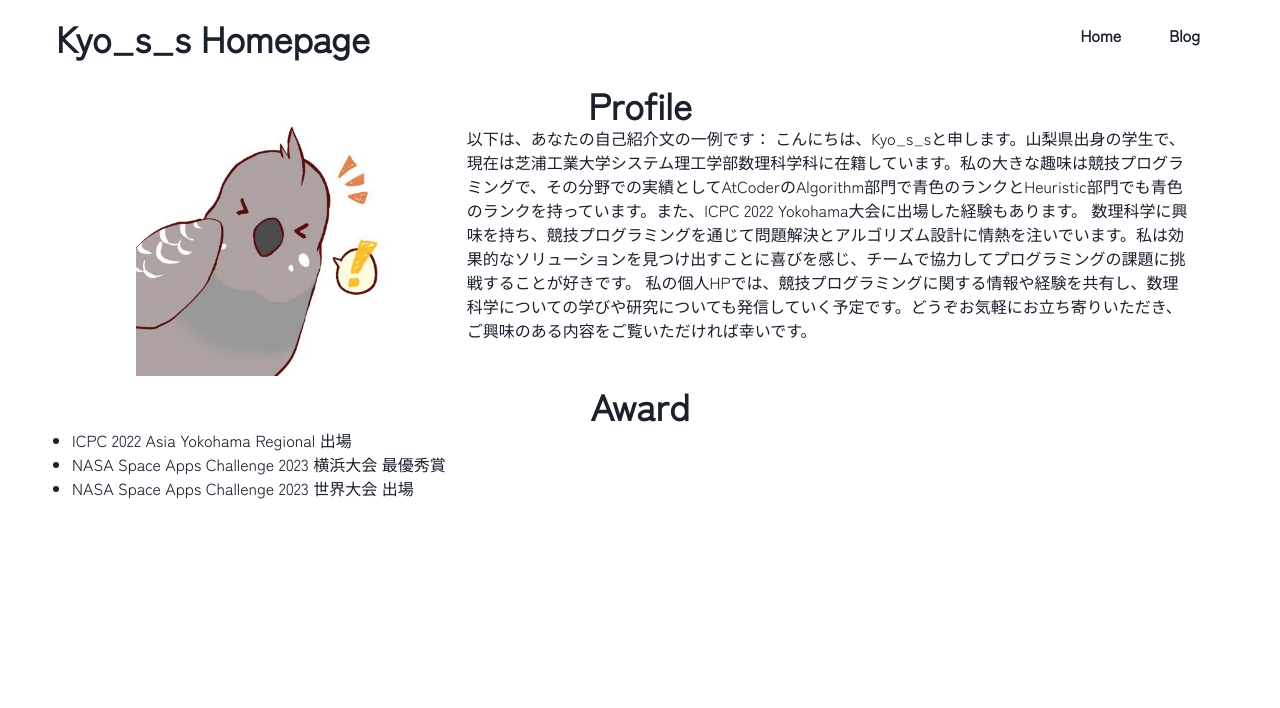
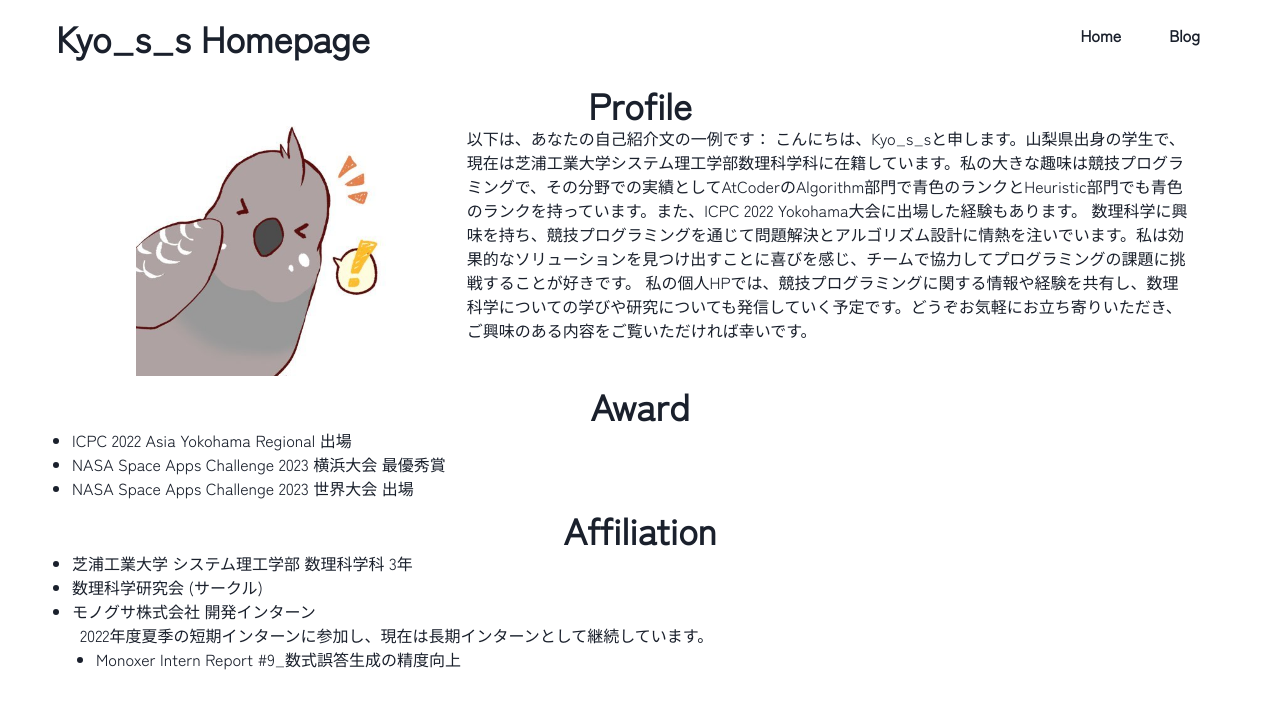
Before and after one commit to Kyo-s-s/homepage, a Next.js app: page / in a window 1280 px wide. Shown: the top 708 px of the page. Built offline with nearby package versions, Linux system fonts and the light colour scheme.

Commit message:
[Add] Affiliation

```diff
--- /dev/null
+++ b/src/app/_components/Affiliation.tsx
@@ -0,0 +1,33 @@
+import { Box, Link, ListItem, UnorderedList } from "@chakra-ui/react";
+import HomeCard from "./HomeCard";
+import { affiliations } from "../_data/affiliations";
+import { ReactNode } from "react";
+
+const Item = ({
+  affiliation,
+}: {
+  affiliation: { title: string; url?: string; details?: ReactNode };
+}) => {
+  const { title, url, details } = affiliation;
+  const linkTitle = url ? <Link href={url}>{title}</Link> : title;
+  return (
+    <>
+      <ListItem>{linkTitle}</ListItem>
+      {details && <Box paddingLeft="0.5em">{details}</Box>}
+    </>
+  );
+};
+
+const Affiliation = () => {
+  return (
+    <HomeCard title="Affiliation">
+      <UnorderedList>
+        {affiliations.map((affiliation, idx) => (
+          <Item affiliation={affiliation} key={idx} />
+        ))}
+      </UnorderedList>
+    </HomeCard>
+  );
+};
+
+export default Affiliation;
--- /dev/null
+++ b/src/app/_data/affiliations.tsx
@@ -0,0 +1,30 @@
+import { Link, ListItem, Text, UnorderedList } from "@chakra-ui/react";
+
+export const affiliations = [
+  {
+    title: "芝浦工業大学 システム理工学部 数理科学科 3年",
+    url: "https://www.mathsci.shibaura-it.ac.jp",
+  },
+  {
+    title: "数理科学研究会 (サークル)",
+    url: "https://sitmathclub.github.io",
+  },
+  {
+    title: "モノグサ株式会社 開発インターン",
+    url: "https://corp.monoxer.com",
+    details: (
+      <>
+        <Text>
+          2022年度夏季の短期インターンに参加し、現在は長期インターンとして継続しています。
+        </Text>
+        <UnorderedList>
+          <ListItem>
+            <Link href="https://tech.monoxer.com/entry/2022/10/04/110000">
+              Monoxer Intern Report #9_数式誤答生成の精度向上
+            </Link>
+          </ListItem>
+        </UnorderedList>
+      </>
+    ),
+  },
+];
--- a/src/app/page.tsx
+++ b/src/app/page.tsx
@@ -1,11 +1,13 @@
 import Profile from "./_components/Profile";
 import Award from "./_components/Award";
+import Affiliation from "./_components/Affiliation";
 
 export default function Home() {
   return (
     <>
       <Profile />
       <Award />
+      <Affiliation />
     </>
   );
 }
```
